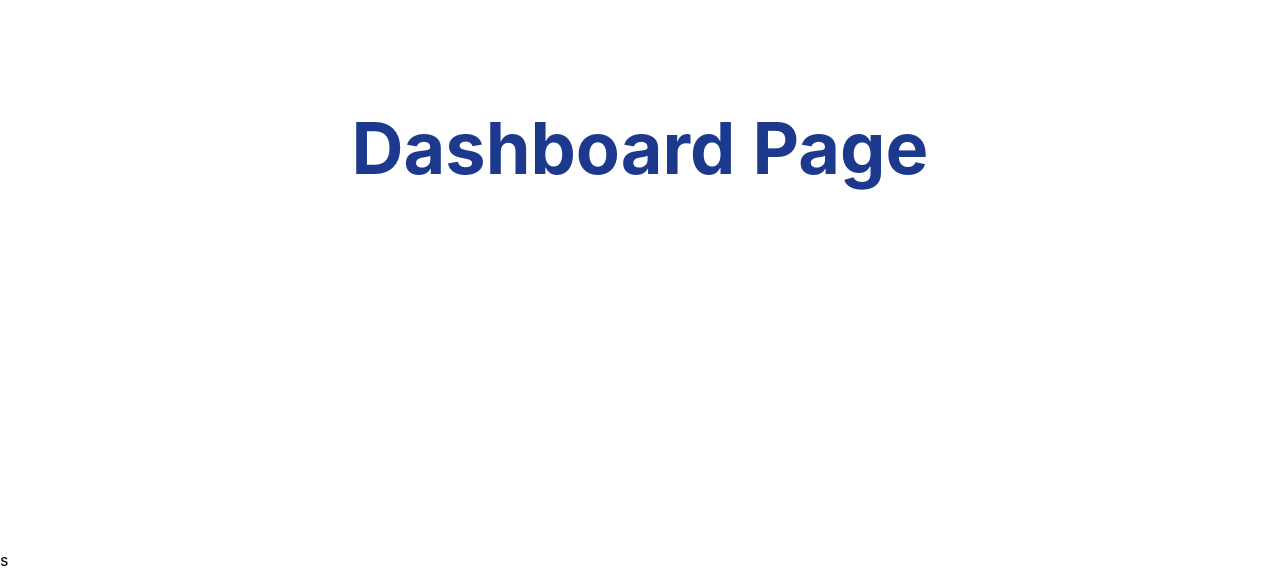
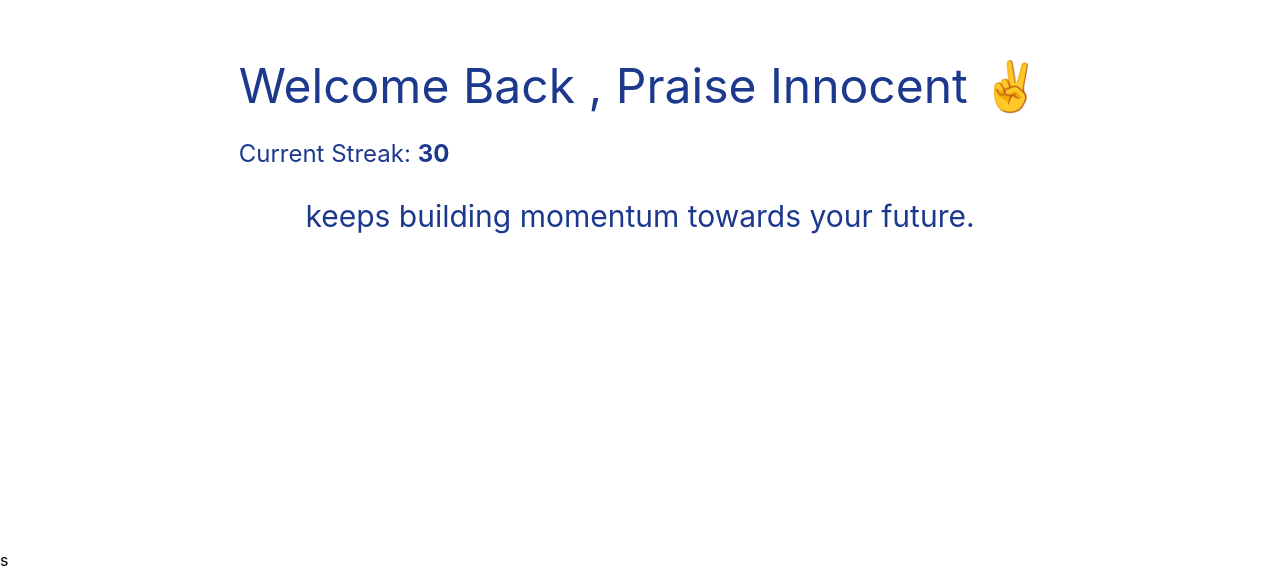
Before and after one commit to praisezedo/momentum, a React (Vite) app: page /dashboard in a window 1280 px wide. Shown: the part 252-824 px from the top of the page. Built offline with nearby package versions, Linux system fonts and the light colour scheme.

Commit message:
feat: add typed user model to dashboard

```diff
--- a/src/data/features.ts
+++ b/src/data/features.ts
@@ -0,0 +1,8 @@
+import type { Feature } from "../types/features";
+
+export const points: Feature[] = [
+    { id: 1, title: "Track Projects" },
+    { id: 2, title: "Learn Daily" },
+    { id: 3, title: "Build Habit" },
+    { id: 4, title: "Achieve Goal" }
+];
--- /dev/null
+++ b/src/data/user.ts
@@ -0,0 +1,6 @@
+import type { User } from "../types/user"
+
+export const user: User = {
+    name: "Praise Innocent",
+    streak: 30
+}
--- a/src/pages/Dashboad.tsx
+++ b/src/pages/Dashboad.tsx
@@ -1,7 +1,20 @@
-export default function Dashboard() {
+import {user} from "../data/user";
+
+ export default function Dashboard() {
     return (
         <>
-          <h1 className="font-bold min-h-screen text-blue-900 text-7xl flex justify-center items-center ">Dashboard Page</h1>
+          <section className="flex flex-col justify-center min-h-screen gap-7 items-center ">
+
+               <div className="flex flex-col justify-start gap-7">
+                 <h1 className="text-5xl text-blue text-blue-900 ">Welcome Back , {user.name} ✌️</h1>
+               <p className="text-2xl text-blue-900 ">Current Streak: <strong>{user.streak}</strong></p>
+               </div>
+              <div>
+                <span className="text-shadow-xl text-blue-900 text-3xl">
+                    keeps building momentum towards your  future.
+                </span>
+              </div>
+          </section>
         </>
     )
 }
```
Also changed, not shown: src/types/user.ts (added).
